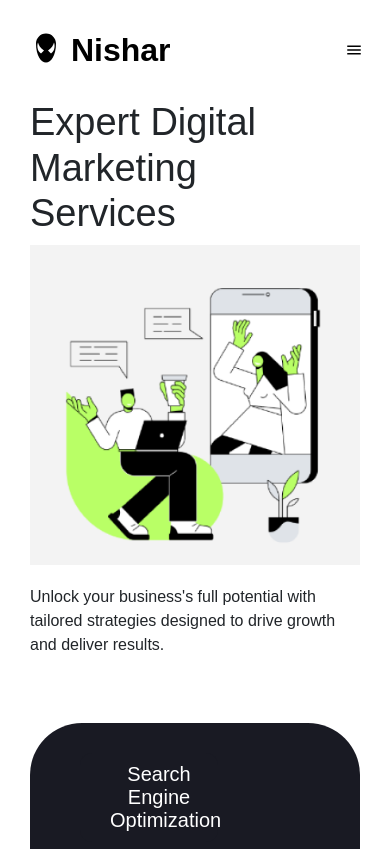
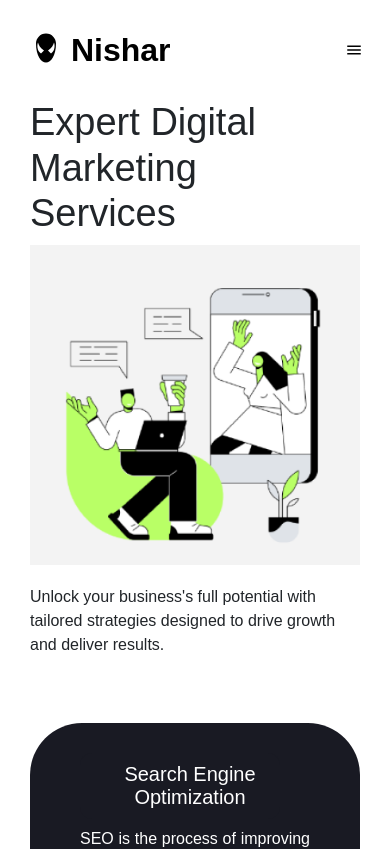
Before and after one commit to Rahsin-07/Website-PortFolio, a React (Create React App) app: page /servicepage in a window 390 px wide. Shown: the top 849 px of the page. Built offline with nearby package versions, Linux system fonts and the light colour scheme; a web font is replaced by a local one.

Commit message:
res modify

```diff
--- a/src/Components/ServicePage.css
+++ b/src/Components/ServicePage.css
@@ -281,7 +281,7 @@
         padding-top: 30px;
     }
     .service-page-seo h4 {
-        width: 60%;
+        width: 200px;
         height: auto;
         line-height: normal;
         padding: 10px;
```
